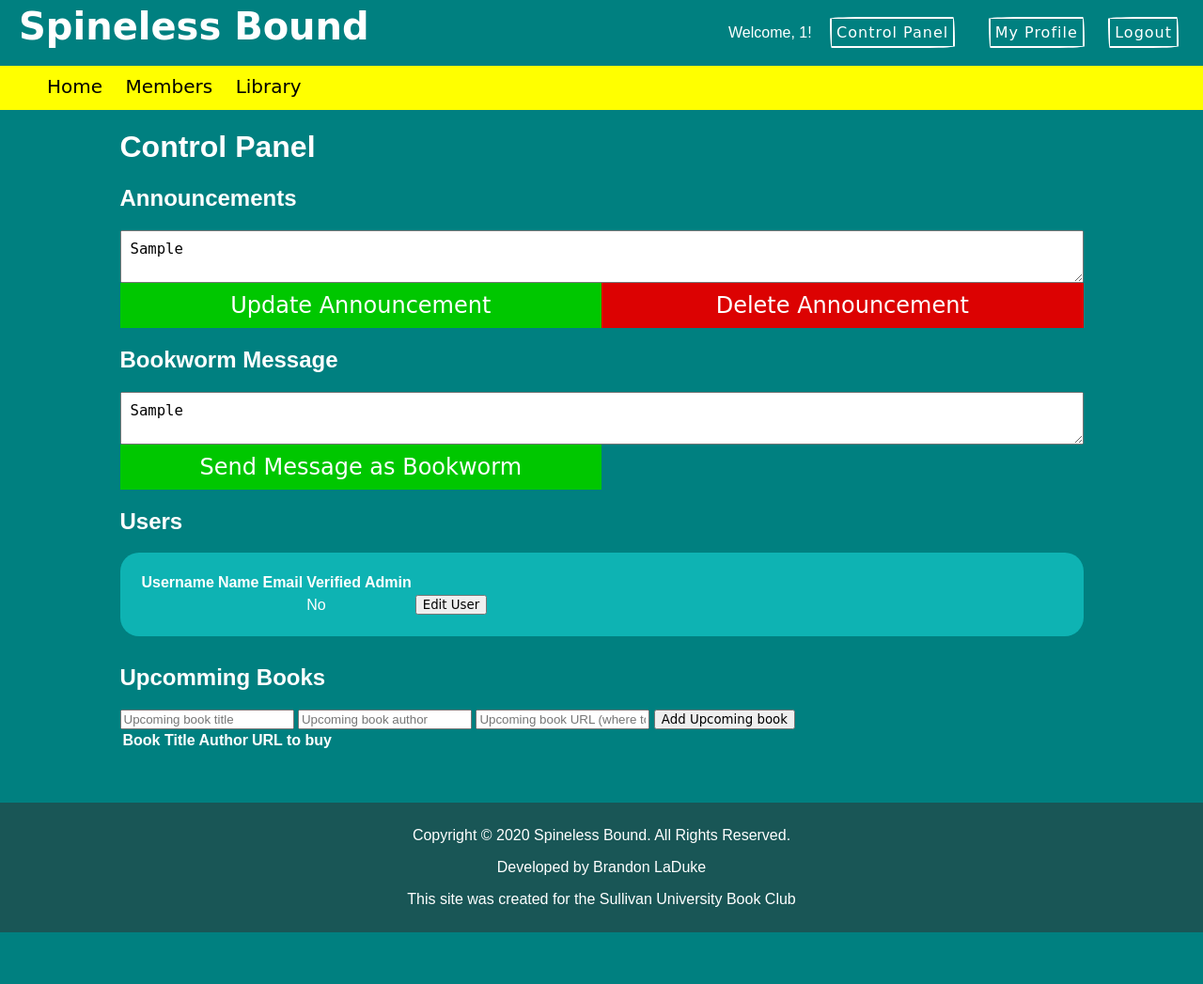
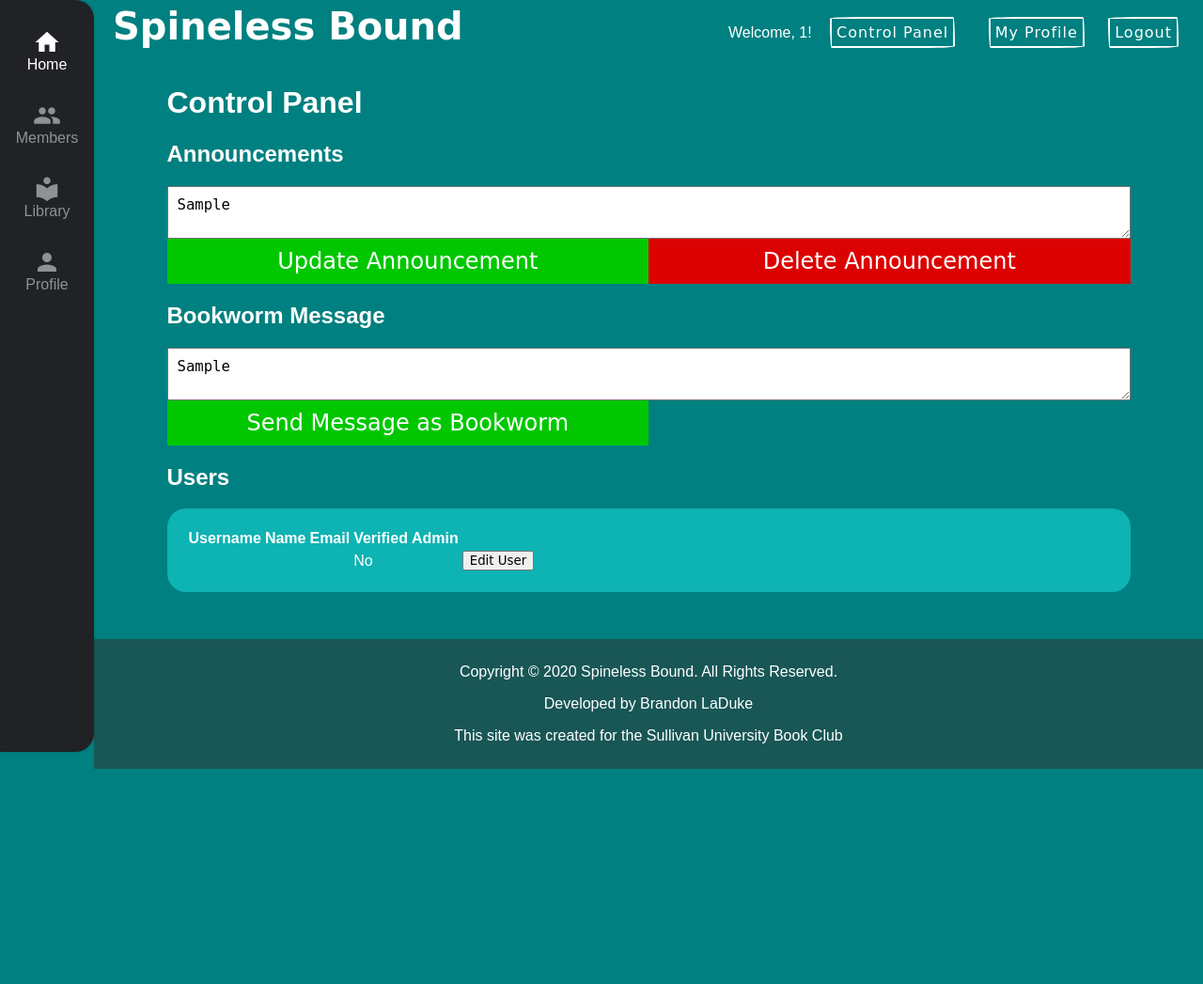
Before and after one commit to BrandonLaDuke/Book-Club, a PHP site: page /sullivan/adminpanel.php?user=1 in a window 1280 px wide. Shown: the whole page at 94% size. After the commit the page ends 818 px from the top, so only its background shows below. Run offline with PHP 8.4, Linux system fonts and the light colour scheme; the visitor is signed in with stand-in values (Sample User, id 1); tables that the repository leaves empty or names only in its code hold one stand-in row (values such as "Sample post"); data that the repository does not hold is empty; a stand-in replaces the project's code that opens the database connection; some web fonts are replaced.

Commit message:
Moved nav bar on desktop

```diff
--- a/adminpanel.php
+++ b/adminpanel.php
@@ -69,31 +69,7 @@
       </table>
 
 
-      <h2>Upcomming Books</h2>
-      <form class="ad-upcomming" action="includes/create-announcement.inc.php" method="post">
-        <input type="text" name="upbooktitle" placeholder="Upcoming book title" value="">
-        <input type="text" name="upbookauthor" placeholder="Upcoming book author" value="">
-        <input type="text" name="upbookurl" placeholder="Upcoming book URL (where to buy)" value="">
-        <button type="submit" name="upcomming-book-submit">Add Upcoming book</button>
-      </form>
-      <?php $selectUpBooks = "SELECT * FROM upcommingBooks;";
-      $upBookResult = mysqli_query($conn, $selectUpBooks);
-      $upBookResultCheck = mysqli_num_rows($upBookResult);
-       ?>
-      <table>
-        <tr>
-          <th>Book Title</th>
-          <th>Author</th>
-          <th>URL to buy</th>
-        </tr>
-        <?php while ($rowUpBook = mysqli_fetch_assoc($upBookResult)) { ?>
-          <tr>
-            <td><?php echo $rowUpBook['bookTitle']; ?></td>
-            <td><?php echo $rowUpBook['bookAuthor']; ?></td>
-            <td><?php echo $rowUpBook['bookUrl']; ?></td>
-          </tr>
-        <?php } ?>
-      </table>
+
 
     </div>
 <?php } ?>
--- a/css/master.css
+++ b/css/master.css
@@ -1067,10 +1067,10 @@ body {
     margin: 0 0 55px 0;
 }
 .nav {
-  display: none;
+  left: 0;
 }
 
-@media (max-width: 900px) {
+/* @media (max-width: 900px) { */
   .menu {
     display: none;
   }
@@ -1115,5 +1115,29 @@ body {
   .nav__icon {
       font-size: 18px;
   }
+@media (min-width:900px) {
+  .nav {
+    left: 0;
+    width: 100px;
+    height: 100%;
+    flex-direction: column;
+    overflow-y: auto;
+    border-radius: 0 20px 20px 0;
+  }
+  .nav__link {
+      flex-grow: 0;
+      padding-top: 30px;
+      font-size: 16px;
+  }
+  .nav__link:hover {
+    color: #fff;
+  }
+  .nav__icon {
+    font-size: 30px;
+  }
+  body {
+    margin: 0 0 0 100px;
+  }
+}
 
-}
+.editmode {display: none;}
--- a/includes/add-book.inc.php
+++ b/includes/add-book.inc.php
@@ -15,6 +15,7 @@ if (isset($_POST['add-book-submit'])) {
   $readingStatus = 2;
   $groupPicture = "";
   $whereToBuy = "";
+  $description = "";
   // Read = 0
   // Currenty Reading = 1
   // Reading Queue = 2
@@ -37,7 +38,7 @@ if (isset($_POST['add-book-submit'])) {
     header("Location: ../library.php?error=emptyfields&booktitle=".$booktitle."&author=".$author."&chosenby=".$chosenby);
     exit();
   } else {
-    $sql = "INSERT INTO books (bookTitle, bookAuthor, chosenBy, coverArtURL, chapter, pageNumber, customGoal, readingStatus, groupPicture, whereToBuy) VALUES (?, ?, ?, ?, ?, ?, ?, ?, ?, ?)";
+    $sql = "INSERT INTO books (bookTitle, bookAuthor, chosenBy, coverArtURL, chapter, pageNumber, customGoal, readingStatus, groupPicture, whereToBuy, description) VALUES (?, ?, ?, ?, ?, ?, ?, ?, ?, ?, ?)";
     $stmt = mysqli_stmt_init($conn);
     if (!mysqli_stmt_prepare($stmt, $sql)) {
       header("Location: ../library.php?error=sqlerror");
@@ -67,7 +68,7 @@ if (isset($_POST['add-book-submit'])) {
         header("Location: ../library.php?error=invalidFileType");
         exit();
       }
-      mysqli_stmt_bind_param($stmt, "sssssisiss", $booktitle, $author, $chosenby, $coverArtUrl, $chapter, $pageNumber, $customGoal, $readingStatus, $groupPicture, $whereToBuy);
+      mysqli_stmt_bind_param($stmt, "sssssisisss", $booktitle, $author, $chosenby, $coverArtUrl, $chapter, $pageNumber, $customGoal, $readingStatus, $groupPicture, $whereToBuy, $description);
       mysqli_stmt_execute($stmt);
       header("Location: ../library.php?success=addBook");
       }
--- a/library.php
+++ b/library.php
@@ -2,8 +2,8 @@
 <main class="sb-container">
 <?php if (isset($_SESSION['userId'])) { ?>
   <div class="lib-buttons">
-    <a href="library.php?queue">Add a book to the queue</a>
-    <a href="library.php?startbook">Start a book from the queue</a>
+    <a class="btn lined thin profile-btn" href="library.php?queue">Add a book to the queue</a>
+    <a class="btn lined thin profile-btn" href="library.php?startbook">Start a book from the queue</a>
   </div>
   <?php if (isset($_GET['queue'])) { ?>
     <div class="newbook">
```
Also changed, not shown: book.php (+29 -2 lines).
